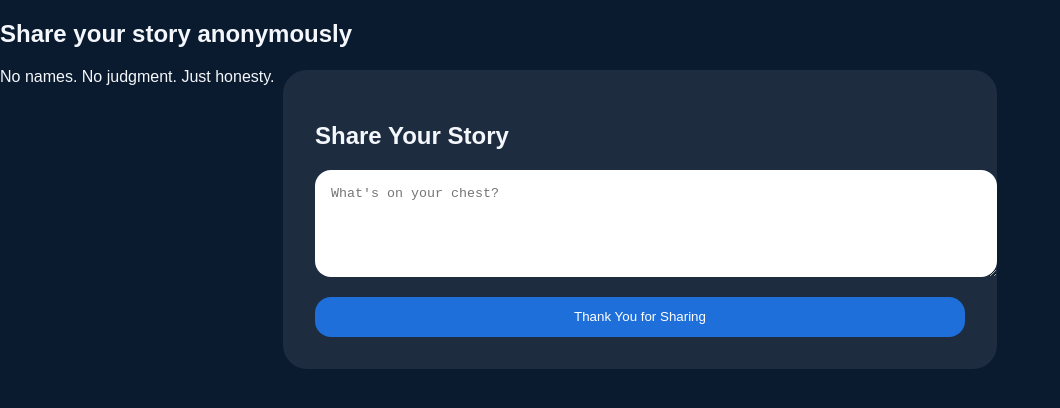
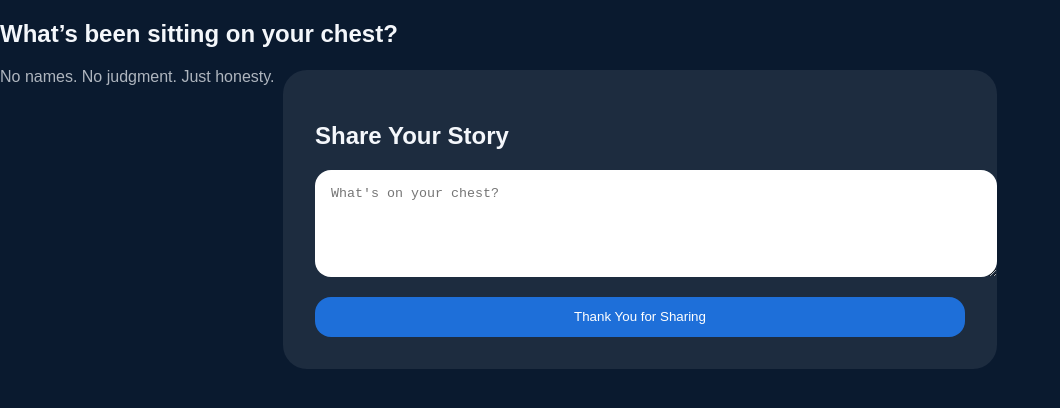
Before and after one commit to phantom787/anonymous-chest, a React (Vite) app in the folder client/: page /submit in a window 1280 px wide. Shown: the top 408 px of the page, without its empty margins (0-1060 px from the left). Built offline with nearby package versions, Linux system fonts and the light colour scheme.

Commit message:
Update Submit.jsx

```diff
--- a/client/src/pages/Submit.jsx
+++ b/client/src/pages/Submit.jsx
@@ -3,10 +3,11 @@ import StoryForm from "../components/StoryForm";
 export default function Submit() {
   return (
     <div className="container">
-      <h2>Share your story anonymously</h2>
-      <p className="muted">
-        No names. No judgment. Just honesty.
-      </p>
+      <h2>What’s been sitting on your chest?</h2>
+<p style={{ opacity: 0.7 }}>
+  No names. No judgment. Just honesty.
+</p>
+
       <StoryForm />
     </div>
   );
```
